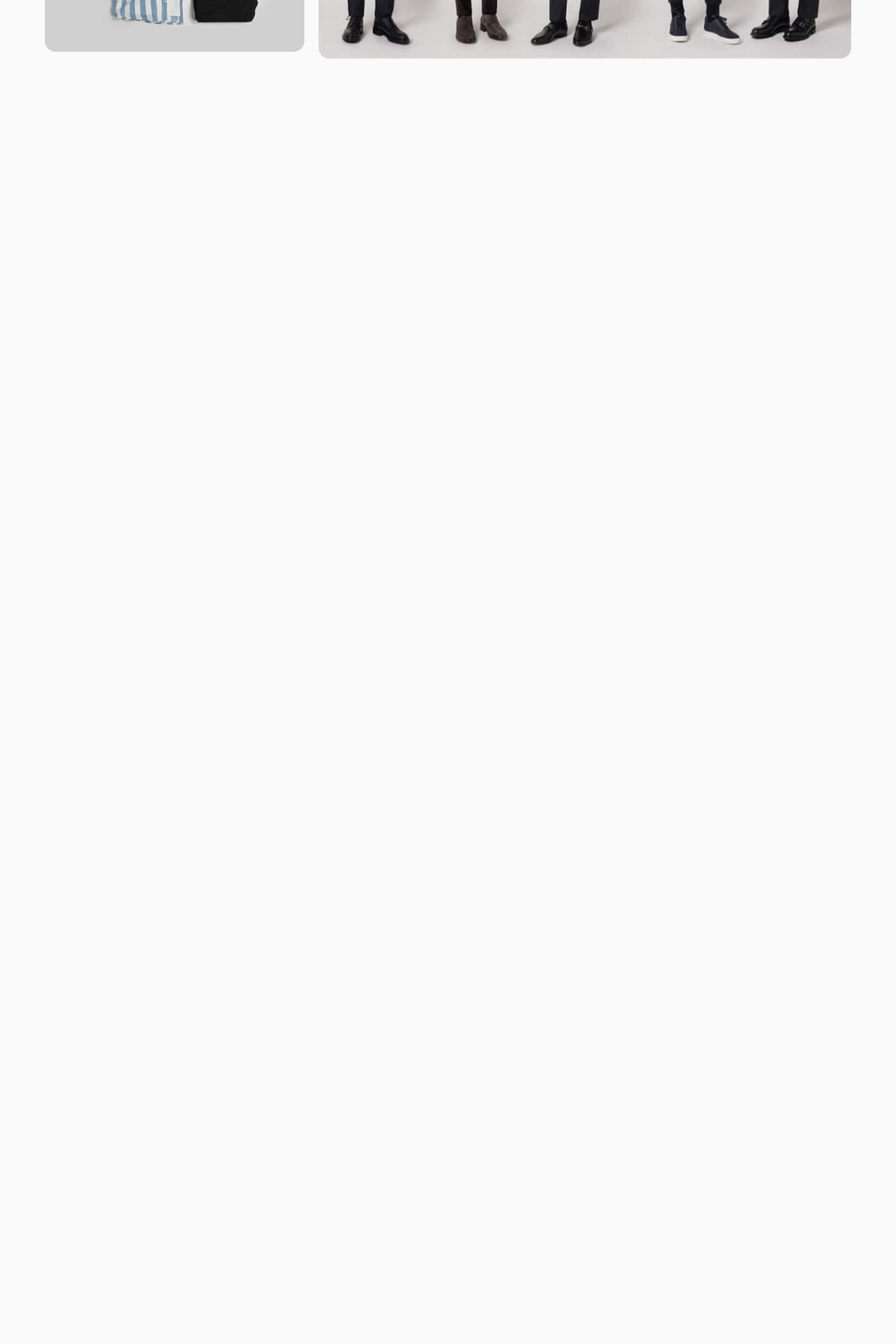
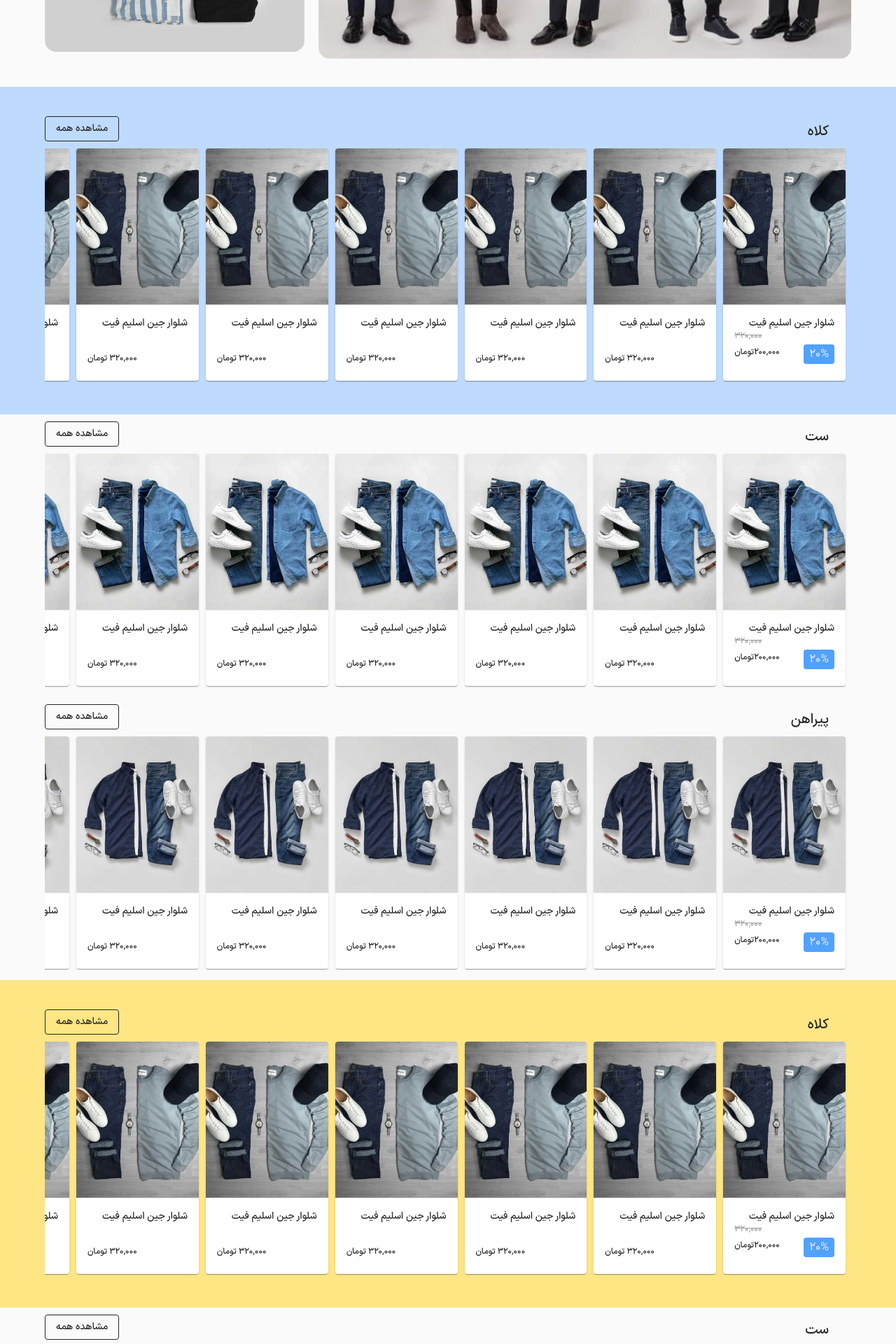
Before and after one commit to mehrdadj2005/WearLuxe, a Next.js app: page / in a window 1280 px wide. Shown: the part 560-2480 px from the top of the page at 70% size. Before the commit the page ends 800 px from the top, so only its background shows below. Built offline with nearby package versions, Linux system fonts and the light colour scheme; what @mui/material-nextjs would draw is missing.

Commit message:
feat : create sliders for home page

```diff
--- a/src/app/page.tsx
+++ b/src/app/page.tsx
@@ -1,7 +1,54 @@
 import HeroSection from "@/components/layout/hero";
+import ProductSlider from "@/components/products/productSlider";
+import { catsCategory } from "@/config/catsCategory";
+import { setsCategory } from "@/config/setsCategory";
+import { shirtsCategory } from "@/config/shirtsCategory";
+import { Box, CardMedia, Container } from "@mui/material";
 
 export default function HomePage() {
   return (
-    <HeroSection />
+    <>
+      <HeroSection />
+      <Box className="bg-primary-200 py-4 md:py-8">
+        <ProductSlider className="" data={catsCategory} />
+      </Box>
+      <ProductSlider data={setsCategory} />
+      <ProductSlider data={shirtsCategory} />
+      <Box className="bg-secondary-200 py-4 md:py-8">
+        <ProductSlider className="" data={catsCategory} />
+      </Box>
+      <ProductSlider data={setsCategory} />
+      <ProductSlider data={shirtsCategory} />
+      <Container className="">
+        <Box className="grid grid-cols-2 lg:grid-cols-4 gap-3 lg:gap-4 px-8 md:px-16 py-4 md:py-8">
+          <CardMedia
+            component="img"
+            image={"/images/hero03.jpg"}
+            alt="test1"
+            className="h-full rounded-2xl"
+          />
+          <CardMedia
+            component="img"
+            image={"/images/hero04.jpg"}
+            alt="test2"
+            className="h-full rounded-2xl"
+          />
+          <CardMedia
+            component="img"
+            image={"/images/hero05.jpg"}
+            alt="test3"
+            className="h-full rounded-2xl"
+          />
+          <CardMedia
+            component="img"
+            image={"/images/hero06.jpg"}
+            alt="test4"
+            className="h-full rounded-2xl"
+          />
+        </Box>
+      </Container>
+      <ProductSlider data={setsCategory} />
+      <ProductSlider data={shirtsCategory} />
+    </>
   );
 }
```
